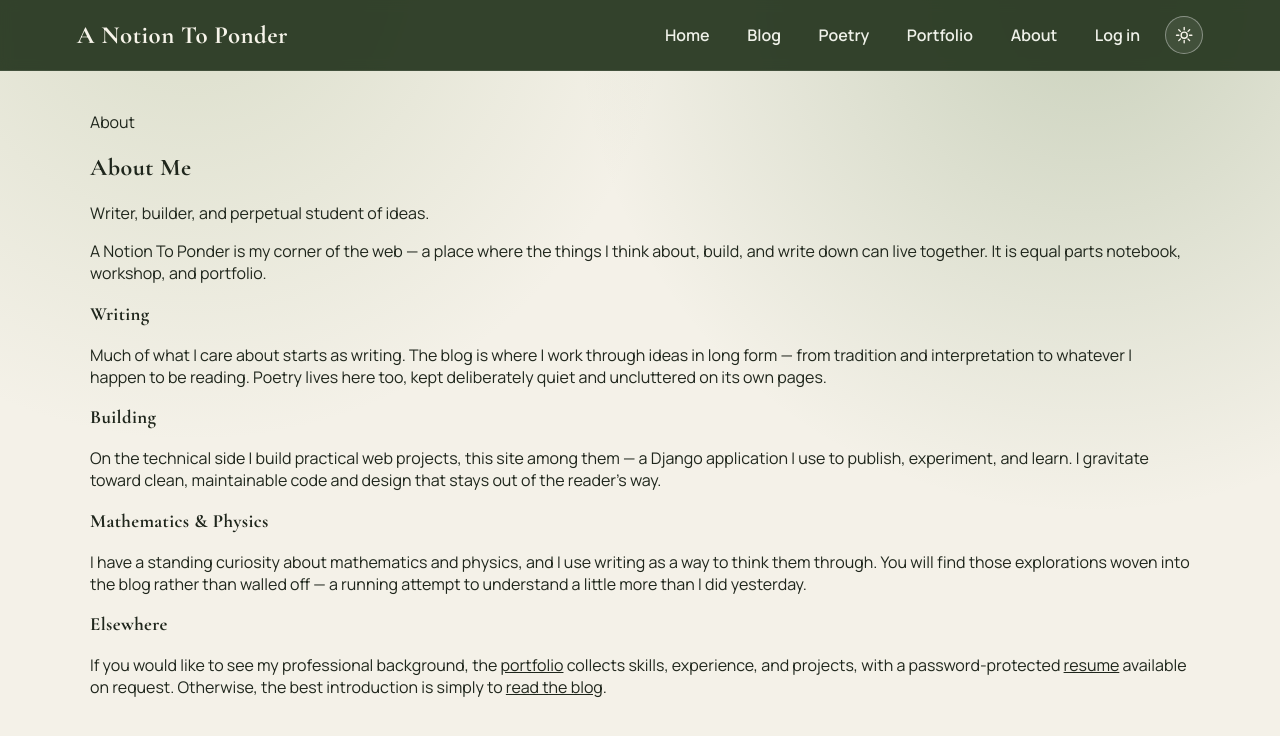
After one commit to abwasker/MyWebsite, a Django app: page /about/ in a window 1280 px wide. The commit adds this page. Shown: the top 736 px of the page. Run offline with Django 5.2, Linux system fonts and the light colour scheme.

Commit message:
Some css fixes and a boilerplate About Me page to edit later.

```diff
--- a/Website/Website/urls.py
+++ b/Website/Website/urls.py
@@ -25,6 +25,7 @@ urlpatterns = [
     path('admin/', admin.site.urls),
     path("", blog_views.landing_page, name="home"),
     path("portfolio/", blog_views.portfolio_page, name="portfolio"),
+    path("about/", blog_views.about_page, name="about"),
     path("resume/", blog_views.resume_page, name="resume"),
     path("accounts/signup/", blog_views.signup_view, name="signup"),
     path("accounts/", include("django.contrib.auth.urls")),
--- a/Website/blog/views.py
+++ b/Website/blog/views.py
@@ -66,6 +66,10 @@ def landing_page(request):
 
 def portfolio_page(request):
     return render(request, "portfolio.html", {"portfolio": portfolio_content})
+
+
+def about_page(request):
+    return render(request, "about.html")
 
 
 def resume_page(request):
--- /dev/null
+++ b/Website/static/about.css
@@ -0,0 +1,13 @@
+/* About page styling.
+   The global dark-mode rules in app.css paint every .card with a panel
+   background and a large drop shadow (and turn <main> into a panel). On this
+   text-only page that reads as heavy stacked bands. Neutralize it here so the
+   dark theme keeps the same smooth, box-free flow as the light theme.
+   Scoped to #about-page and left as no-ops in light mode. */
+
+[data-theme="dark"] #about-page,
+[data-theme="dark"] #about-page .card {
+  background: transparent;
+  box-shadow: none;
+  border-color: transparent;
+}
--- /dev/null
+++ b/Website/templates/about.html
@@ -0,0 +1,61 @@
+{% extends "base.html" %}
+{% load static %}
+
+{% block title %}About | A Notion To Ponder{% endblock %}
+
+{% block css_files %}
+<link rel="stylesheet" href="{% static 'about.css' %}?v=1.0" />
+{% endblock %}
+
+{% block content %}
+<main id="about-page">
+    <section class="intro card">
+        <p class="eyebrow">About</p>
+        <h2>About Me</h2>
+        <p class="headline">Writer, builder, and perpetual student of ideas.</p>
+        <p>
+            A Notion To Ponder is my corner of the web &mdash; a place where the things I think
+            about, build, and write down can live together. It is equal parts notebook, workshop,
+            and portfolio.
+        </p>
+    </section>
+
+    <section class="card">
+        <h3>Writing</h3>
+        <p>
+            Much of what I care about starts as writing. The blog is where I work through ideas in
+            long form &mdash; from tradition and interpretation to whatever I happen to be reading.
+            Poetry lives here too, kept deliberately quiet and uncluttered on its own pages.
+        </p>
+    </section>
+
+    <section class="card">
+        <h3>Building</h3>
+        <p>
+            On the technical side I build practical web projects, this site among them &mdash; a
+            Django application I use to publish, experiment, and learn. I gravitate toward clean,
+            maintainable code and design that stays out of the reader's way.
+        </p>
+    </section>
+
+    <section class="card">
+        <h3>Mathematics &amp; Physics</h3>
+        <p>
+            I have a standing curiosity about mathematics and physics, and I use writing as a way to
+            think them through. You will find those explorations woven into the blog rather than
+            walled off &mdash; a running attempt to understand a little more than I did yesterday.
+        </p>
+    </section>
+
+    <section class="card">
+        <h3>Elsewhere</h3>
+        <p>
+            If you would like to see my professional background, the
+            <a href="{% url 'portfolio' %}">portfolio</a> collects skills, experience, and projects,
+            with a password-protected <a href="{% url 'resume' %}">resume</a> available on request.
+            Otherwise, the best introduction is simply to
+            <a href="{% url 'all-posts' %}">read the blog</a>.
+        </p>
+    </section>
+</main>
+{% endblock %}
--- a/Website/templates/base.html
+++ b/Website/templates/base.html
@@ -29,6 +29,7 @@
             <a href="{% url 'all-posts' %}">Blog</a>
             <a href="{% url 'poetry-home' %}">Poetry</a>
             <a href="{% url 'portfolio' %}">Portfolio</a>
+            <a href="{% url 'about' %}">About</a>
             {% if user.is_authenticated %}
             <a href="{% url 'admin:index' %}">Admin</a>
             <form method="post" action="{% url 'logout' %}" class="nav-auth-form">
```
Also changed, not shown: Website/db.sqlite3, 1 other file.
